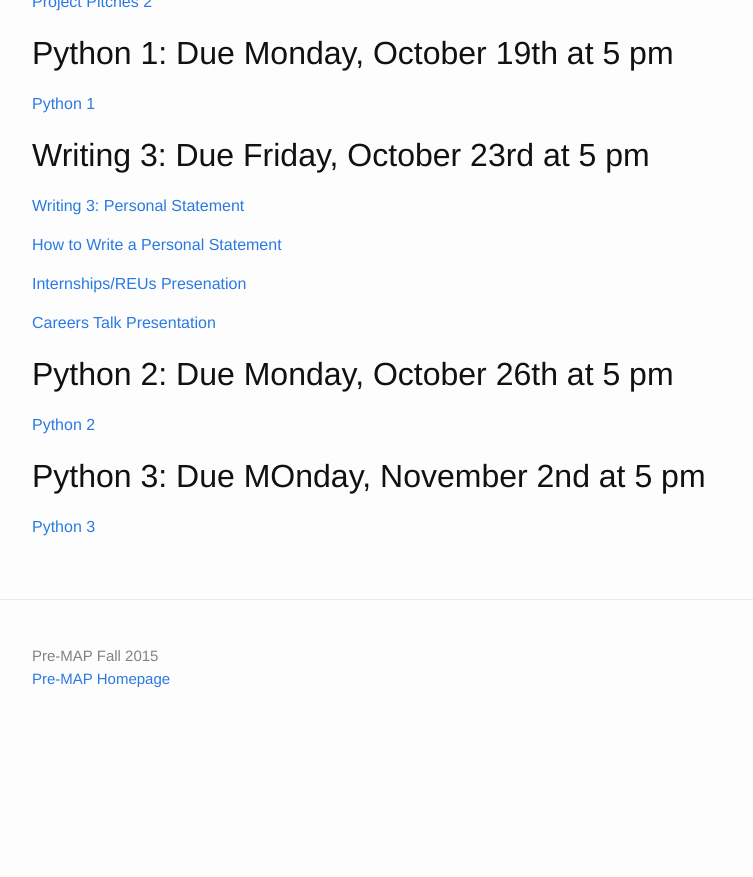
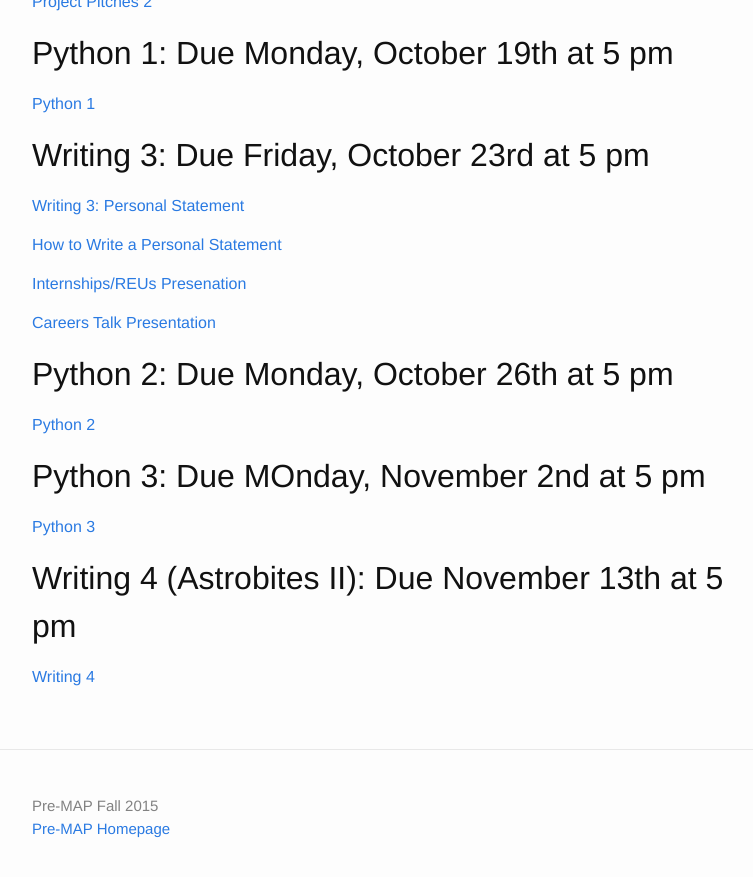
Before and after one commit to kgarofali/Pre-MAP, a Jekyll site: the page built from assignments.md, in a window 1280 px wide and 900 px high, scrolled down 935 px. Shown: the top 877 px of the window, without its empty margins (238-991 px from the left). Built offline with Jekyll 4.4.1, drawn with Linux system fonts in a browser that asks for light colours; before the commit the page ends 1685 px from its top, so only the background shows below that.

Commit message:
added writing 4

```diff
--- a/assignments.md
+++ b/assignments.md
@@ -54,3 +54,7 @@
 ## Python 3: Due MOnday, November 2nd at 5 pm
 
 [Python 3](../docs/Python3.pdf)
+
+## Writing 4 (Astrobites II): Due November 13th at 5 pm
+
+[Writing 4](../docs/Writing4.pdf)
```
Also changed, not shown: annoucements.md (+0 -2 lines), 1 other file.
